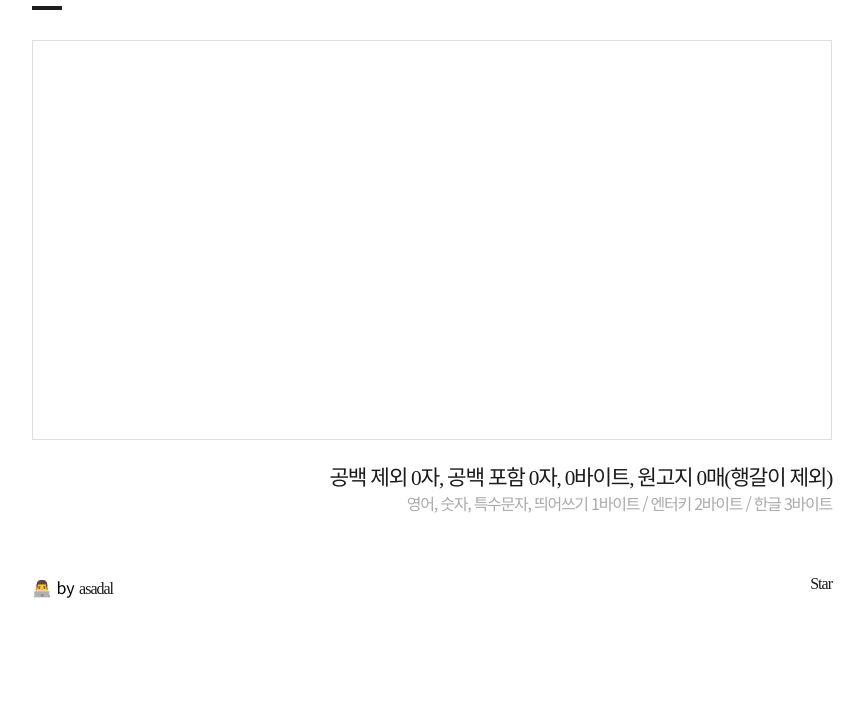
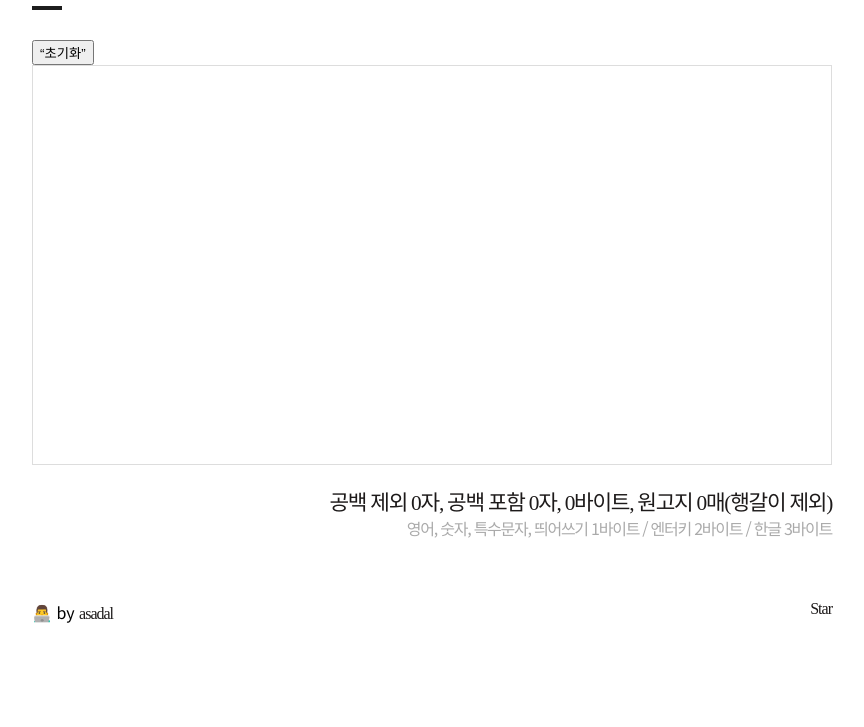
Before and after one commit to asadal/wcounter, a plain HTML site: page index.html in a window 1280 px wide. Shown: the part 73-800 px from the top of the page, without its empty margins (208-1072 px from the left). Drawn offline with Linux system fonts and the light colour scheme; a web font is replaced by a local one.

Commit message:
Update index.html

```diff
--- a/index.html
+++ b/index.html
@@ -32,7 +32,7 @@
             <div class="title_underbar_wrapper">
             <div class="title_underbar"></div>
             </div>
-            <div id="pre_set" style="display:none">
+            <div>
                 <input type="button" value=“초기화” onclick="remove_item(this)">
             </div>
             <textarea oninput="counter(document.getElementById('counter').value)" id="counter" class="counter" cols="40" rows="5"></textarea>
```
